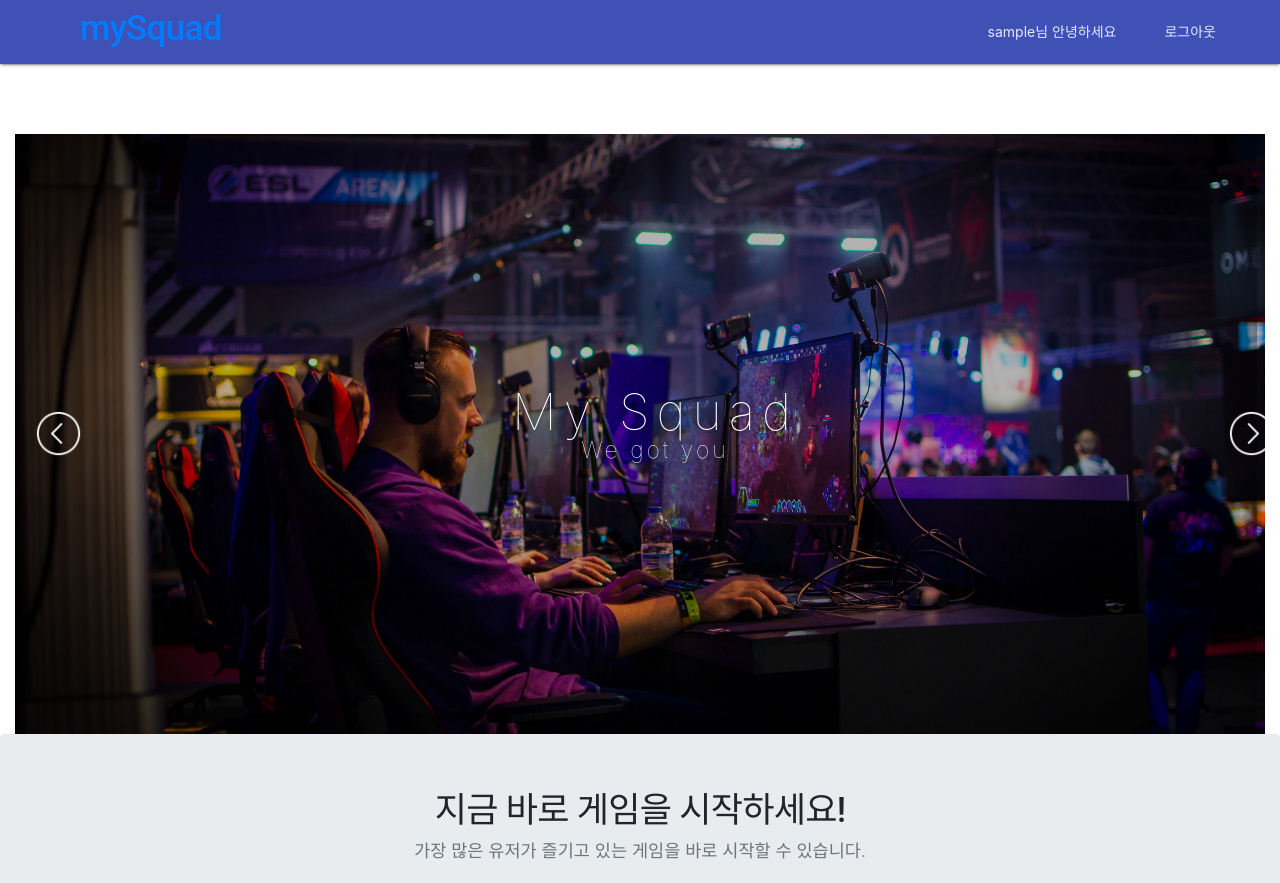
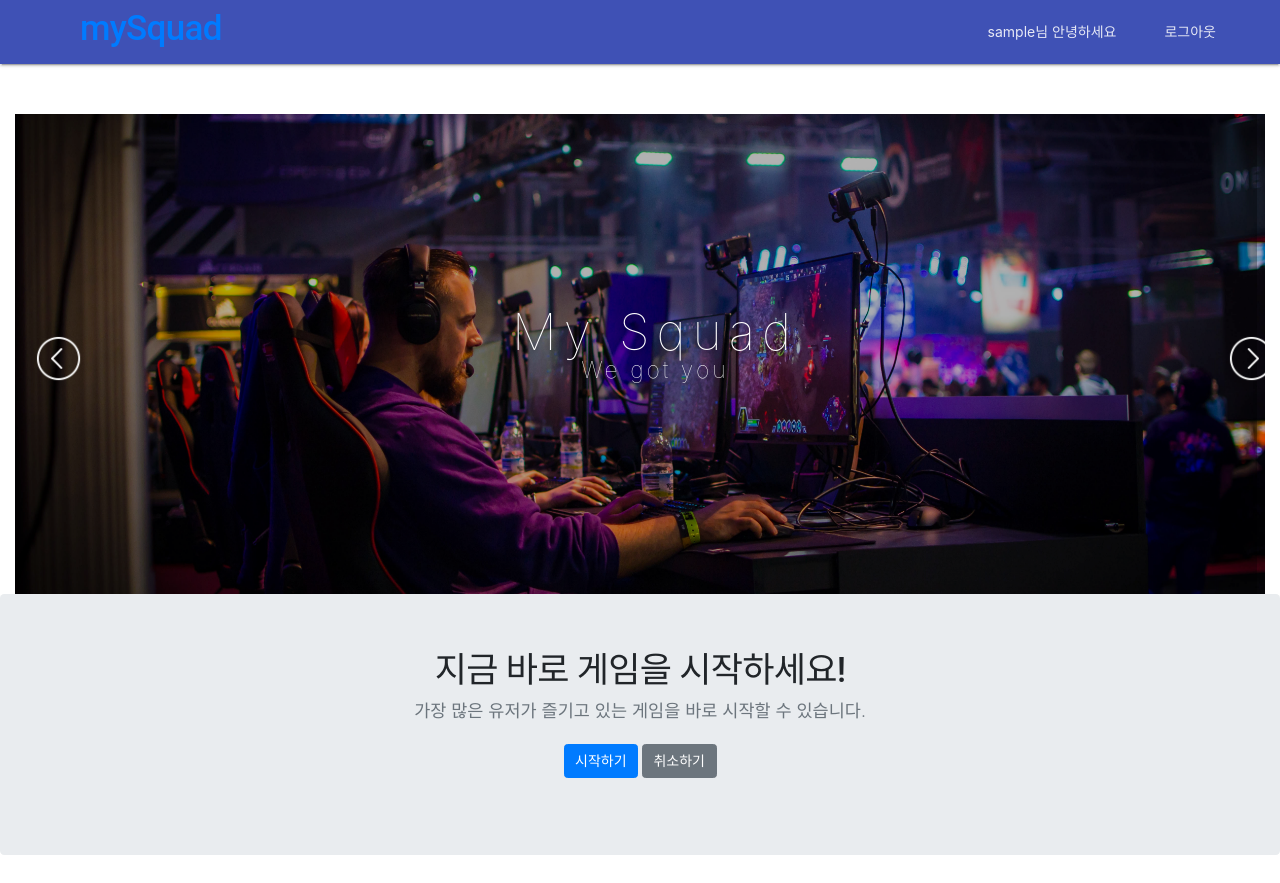
Before and after one commit to pangpangmandu/kyte, a Django app: page / in a window 1280 px wide. Run offline with Django 3.2, Linux system fonts and the light colour scheme; the visitor is signed in with stand-in values (Sample User, id 1); data comes from the database, SQL or seed files in the repository; data that the repository does not hold is empty; some libraries are stand-ins or nearby versions.

Commit message:
slight change in div

```diff
--- a/match/static/match/css/style.css
+++ b/match/static/match/css/style.css
@@ -1,7 +1,7 @@
 #slides {
-    height: 600px;
+    height: 480px;
     margin: auto;
-    margin-top:70px;
+    margin-top:50px;
 }
 
 .titleMessage .heading {
--- a/match/templates/base.html
+++ b/match/templates/base.html
@@ -121,19 +121,9 @@
     </nav>
     </div>
 
-    <main class="mdl-layout__content">
-    <div class="page-content">
+          {% block content %}
 
-        {% block content %}
-
-        {% endblock content %}
-
-    </div>
-    </main>
-
-    {% block loginContainer %}
-
-    {% endblock loginContainer %}
+          {% endblock content %}
 
   {% comment %}
 
--- a/match/templates/match/index.html
+++ b/match/templates/match/index.html
@@ -4,7 +4,7 @@
 
 {% if user.is_authenticated %}
 
-
+<div class="page-content">
 <div class="loader">
   <div class="inner"></div>
 </div>
@@ -112,6 +112,7 @@
     </div>
   </div>
 </div>
+</div>
 
 
 {% else %}
```
Lines whose indentation alone changed are shown as unchanged.
